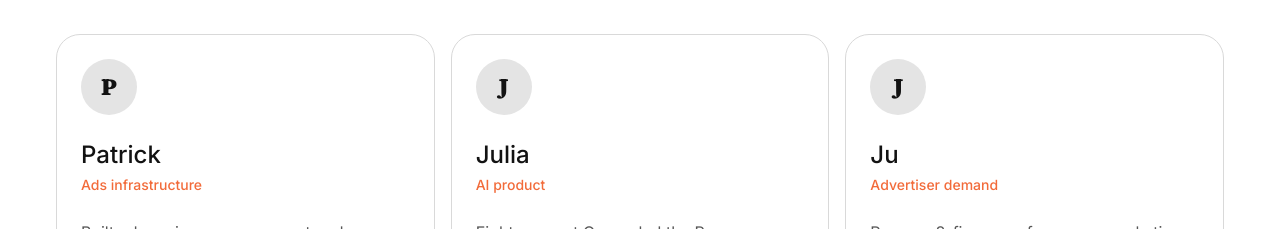
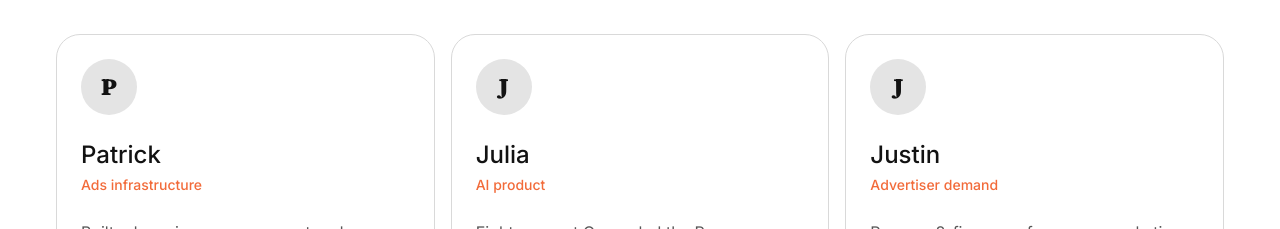
Before and after one commit to Operational-Intelligence-Inc/revmaxx, a Next.js app: page / in a window 1280 px wide. Shown: the part 3740-3969 px from the top of the page. Built offline with nearby package versions, Linux system fonts and the light colour scheme; no server answers; a web font is replaced by a local one.

Commit message:
Rename team member Ju to Justin
Co-authored-by: v0 <it+v0agent@vercel.com>

```diff
--- a/components/concept/landing/shared.tsx
+++ b/components/concept/landing/shared.tsx
@@ -13,7 +13,7 @@ export const TEAM = [
     bio: 'Eight years at Quora, led the Poe core product team. Has lived the AI margin problem first-hand.',
   },
   {
-    name: 'Ju',
+    name: 'Justin',
     role: 'Advertiser demand',
     bio: 'Runs an 8-figure performance-marketing and lead-gen business.',
   },
--- a/components/concept/landing/v5-poster.tsx
+++ b/components/concept/landing/v5-poster.tsx
@@ -68,7 +68,7 @@ export function V5Poster() {
                   '"I\'ve seen how collecting just a few key pieces of information can make a lead worth hundreds of dollars."'
                 }
               </p>
-              <footer className="font-mono text-sm opacity-80">Ju, co-founder · runs an 8-figure lead-gen business</footer>
+              <footer className="font-mono text-sm opacity-80">Justin, co-founder · runs an 8-figure lead-gen business</footer>
             </blockquote>
             <div className="theme-poster rounded-2xl bg-transparent">
               <InChatDemo />
```
